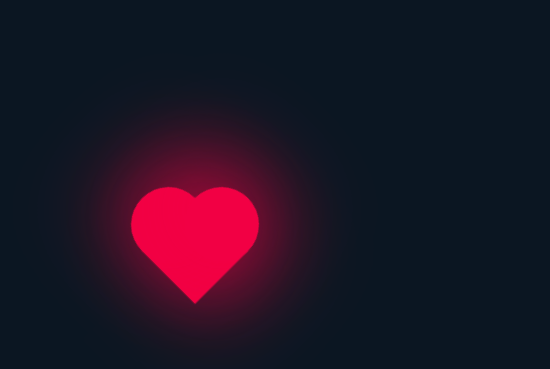
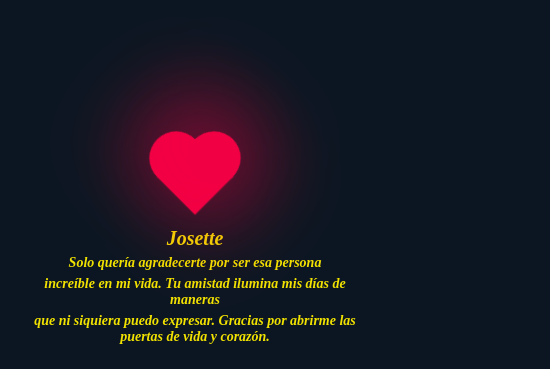
Before and after one commit to YorjandroFlores/corazon, a plain HTML site: page index.html in a window 390 px wide. Shown: the part 171-540 px from the top of the page, 550 px wide, since content can reach past the window. Drawn offline with Linux system fonts and the light colour scheme.

Commit message:
Update style.css

```diff
--- a/style.css
+++ b/style.css
@@ -1,6 +1,3 @@
-@media (max-width:768px){
-
-}
 body {
     margin: 0;
     padding: 0;
@@ -11,6 +8,15 @@ body {
     align-items: center;
 }
 
+.container {
+    display: flex;
+    flex-direction: column;
+    align-items: center;
+    text-align: center;
+    padding: 20px;
+    max-width: 90%;
+}
+
 .heart {
     height: 70px;
     width: 70px;
@@ -18,32 +24,8 @@ body {
     position: relative;
     box-shadow: 10px 10px 90px #f20044;
     animation: animHeart 1s linear infinite;
-}
-
-.texto {
-    text-align: center;
-    color: #f2e200;
-    font-style: italic;
-    margin-top: 20px; /* Ajusta según sea necesario */
-    width: 100%; /* Ocupa el ancho completo del contenedor */
-    position: absolute; /* Cambiado a 'absolute' para alinear con .heart */
-    top: 50%; /* Centra verticalmente el texto */
-    transform: translateY(25%); /* Centra verticalmente el texto */
-}
-h2{
-    color: aliceblue;
-}
-
-@keyframes animHeart {
-    0% {
-        transform: rotate(-45deg) scale(1.07);
-    }
-    80% {
-        transform: rotate(-45deg) scale(1);
-    }
-    100% {
-        transform: rotate(-45deg) scale(0.8);
-    }
+    transform: rotate(-45deg);
+    margin-bottom: 20px;
 }
 
 .heart::before,
@@ -59,8 +41,55 @@ h2{
 
 .heart::before {
     top: -50%;
+    left: 0;
 }
 
 .heart::after {
     right: -50%;
+    top: 0;
 }
+
+.texto {
+    color: #f2e200;
+    font-style: italic;
+}
+
+h1, h2 {
+    color: #f2e200;
+    margin: 5px 0;
+}
+
+/* Animación */
+@keyframes animHeart {
+    0% {
+        transform: rotate(-45deg) scale(1.07);
+    }
+    80% {
+        transform: rotate(-45deg) scale(1);
+    }
+    100% {
+        transform: rotate(-45deg) scale(0.8);
+    }
+}
+
+/* RESPONSIVE - para celulares */
+@media (max-width: 768px) {
+    .heart,
+    .heart::before,
+    .heart::after {
+        width: 50px;
+        height: 50px;
+    }
+
+    h1 {
+        font-size: 20px;
+    }
+
+    h2 {
+        font-size: 14px;
+    }
+
+    .container {
+        padding: 10px;
+    }
+}
```
